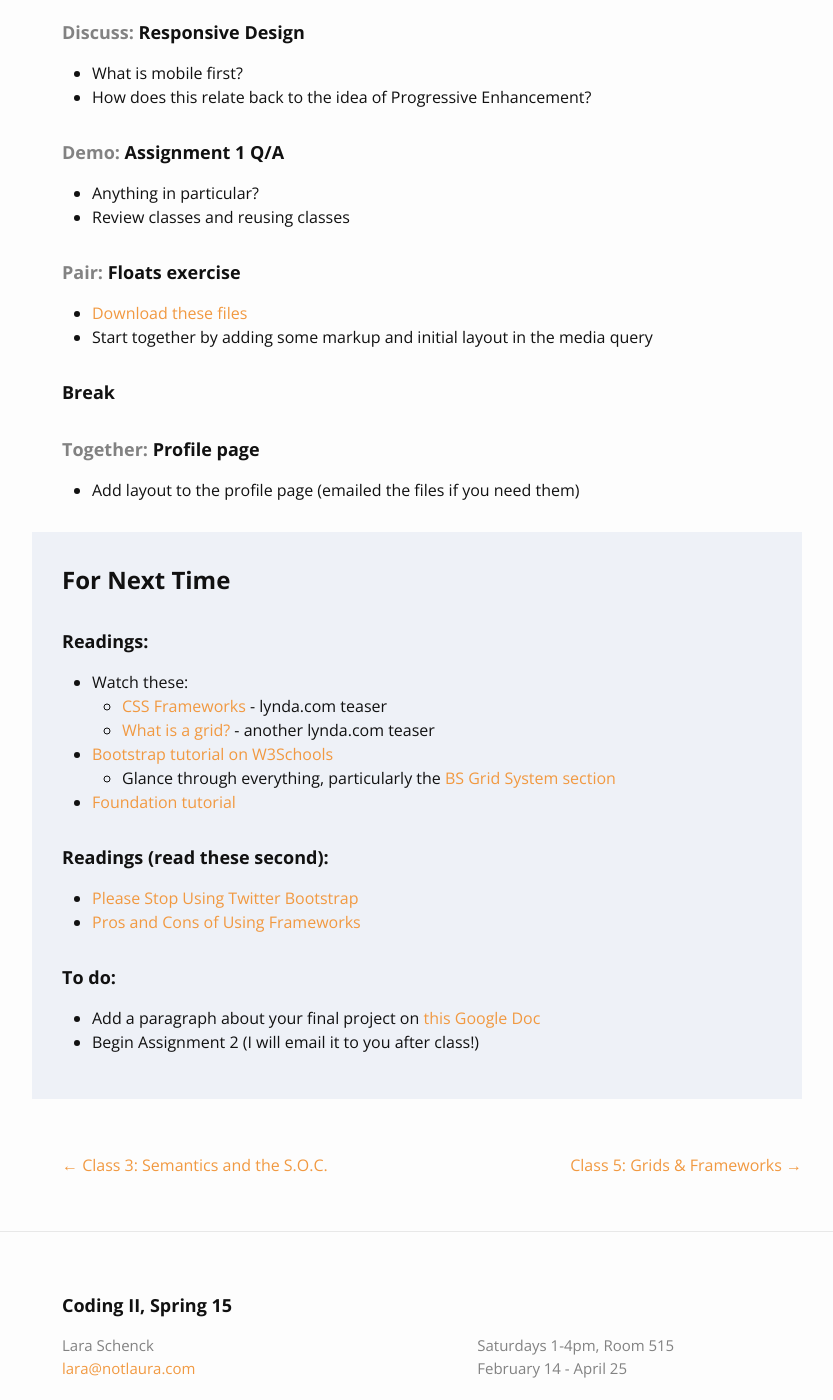
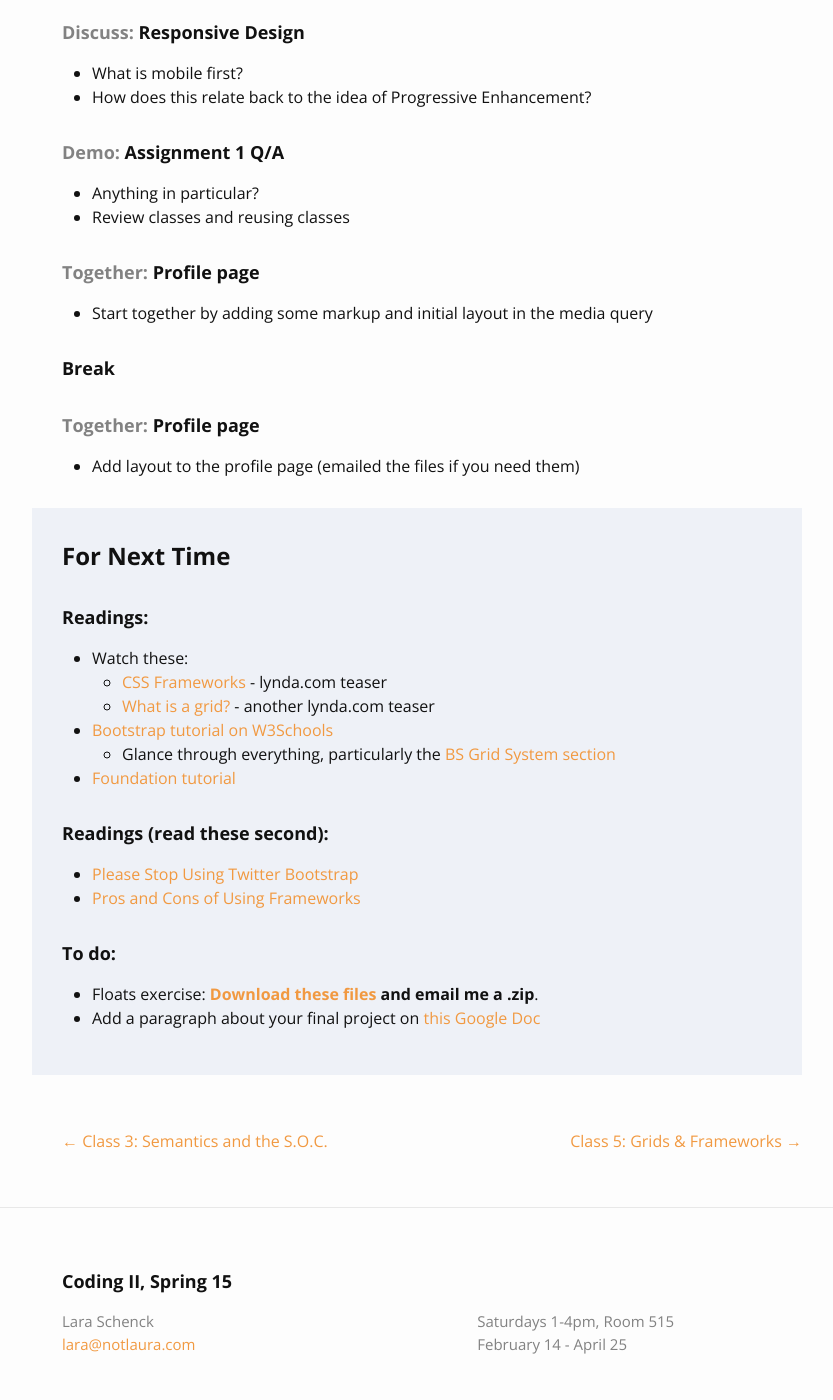
Before and after one commit to laras126/codingii-spring15, a Jekyll site: the page built from _posts/2015-03-07-class-4.markdown, in a window 1280 px wide and 1400 px high, scrolled down 344 px. Shown: the whole window, without its empty margins (208-1041 px from the left). Built offline with Jekyll 4.4.1, drawn with Linux system fonts in a browser that asks for light colours; comment, search, counter and statistics services are not loaded.

Commit message:
update assignment

```diff
--- a/_posts/2015-03-07-class-4.markdown
+++ b/_posts/2015-03-07-class-4.markdown
@@ -19,9 +19,8 @@ categories: class
 * Anything in particular?
 * Review classes and reusing classes
 
-#### <span class="post-title-pre">Pair:</span> Floats exercise
+#### <span class="post-title-pre">Together:</span> Profile page
 
-* [Download these files](http://stuff.notlaura.com/downloads/layout-exercise)
 * Start together by adding some markup and initial layout in the media query
 
 #### Break
@@ -51,7 +50,7 @@ categories: class
 
 #### To do:
 
+* Floats exercise: **[Download these files](http://stuff.notlaura.com/downloads/layout-exercise.zip) and email me a .zip**.
 * Add a paragraph about your final project on [this Google Doc](https://docs.google.com/document/d/1lEgnuRhR0kbu9Qw8iGglyt8uOK2IDTMzjuEj5jzXsKc/edit?usp=sharing)
-* Begin Assignment 2 (I will email it to you after class!)
 
 </div>
```
Also changed, not shown: 2 other files.
